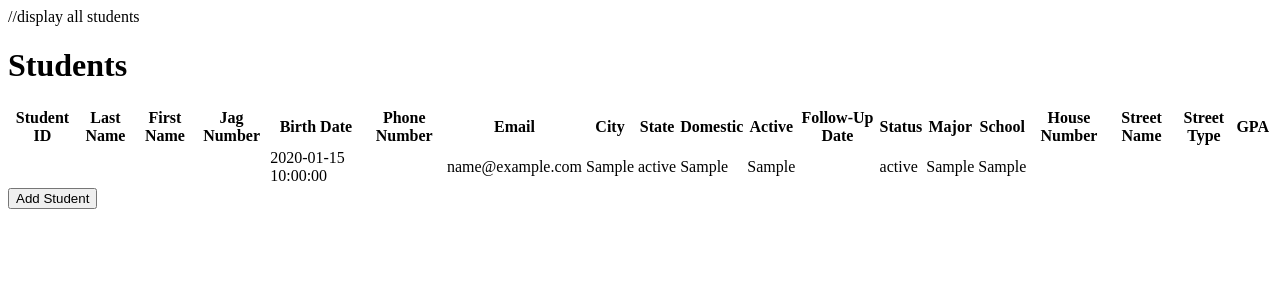
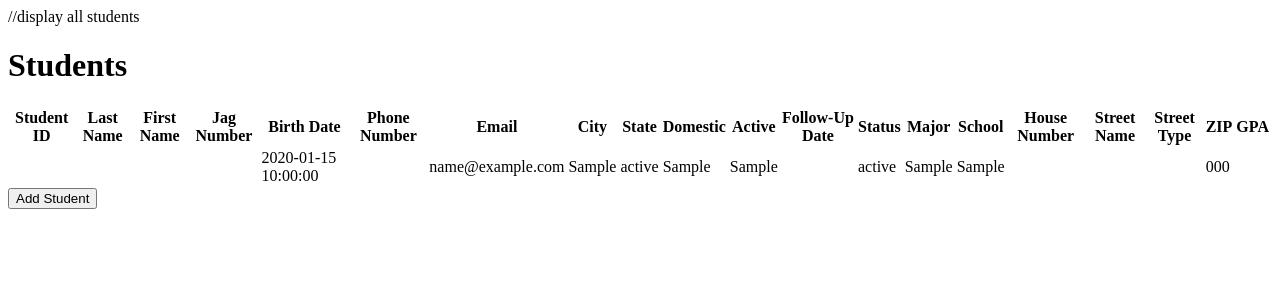
Before and after one commit to levdub/recruitment, a PHP site: page /view_students_form.php in a window 1280 px wide. Shown: the top 300 px of the page. Run offline with PHP 8.4, Linux system fonts and the light colour scheme; tables that the repository leaves empty or names only in its code hold one stand-in row (values such as "Sample post"); data that the repository does not hold is empty; a stand-in replaces the project's code that opens the database connection.

Commit message:
Update view_students_form.php

```diff
--- a/view_students_form.php
+++ b/view_students_form.php
@@ -55,6 +55,7 @@ $statement->closeCursor();
 					<th>House Number</th>
 					<th>Street Name</th>
 					<th>Street Type</th>
+					<th>ZIP</th>
 					<th>GPA</th>
 				</tr>
 			</thead>
@@ -81,6 +82,7 @@ $statement->closeCursor();
 					<td><?php echo $student['houseNumber']; ?></td>
 					<td><?php echo $student['streetName']; ?></td>
 					<td><?php echo $student['streetType']; ?></td>
+					<td><?php echo $student['zip']; ?></td>
 					<td><?php echo $student['GPA']; ?></td>
 
 				</tr>
```
